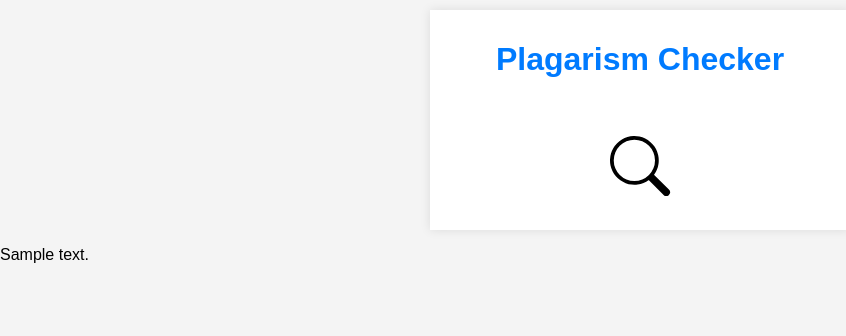
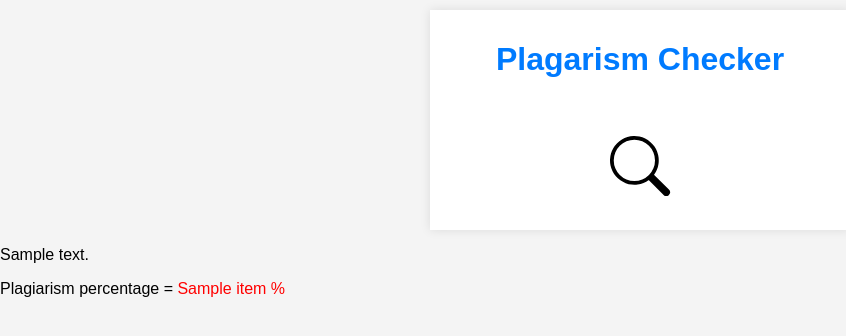
Before and after one commit to Surya-Abhinai/INTEL_QUEST, a Flask app: template templates/preview.html in a window 1280 px wide. Shown: the top 336 px of the page, without its empty margins (0-846 px from the left). Run offline with Flask 3, Linux system fonts and the light colour scheme; the template is opened without the code that fills it: most values are stand-ins (such as "Sample title", 1, 10 or a date in 2020).

Commit message:
Update preview.html

```diff
--- a/templates/preview.html
+++ b/templates/preview.html
@@ -89,3 +89,5 @@
         <p>{{ item.text }}</p>
     {% endif %}
 {% endfor %}
+
+<p>Plagiarism percentage = <span style="color: red;">{{ output[1]}} %</span></p>
```
